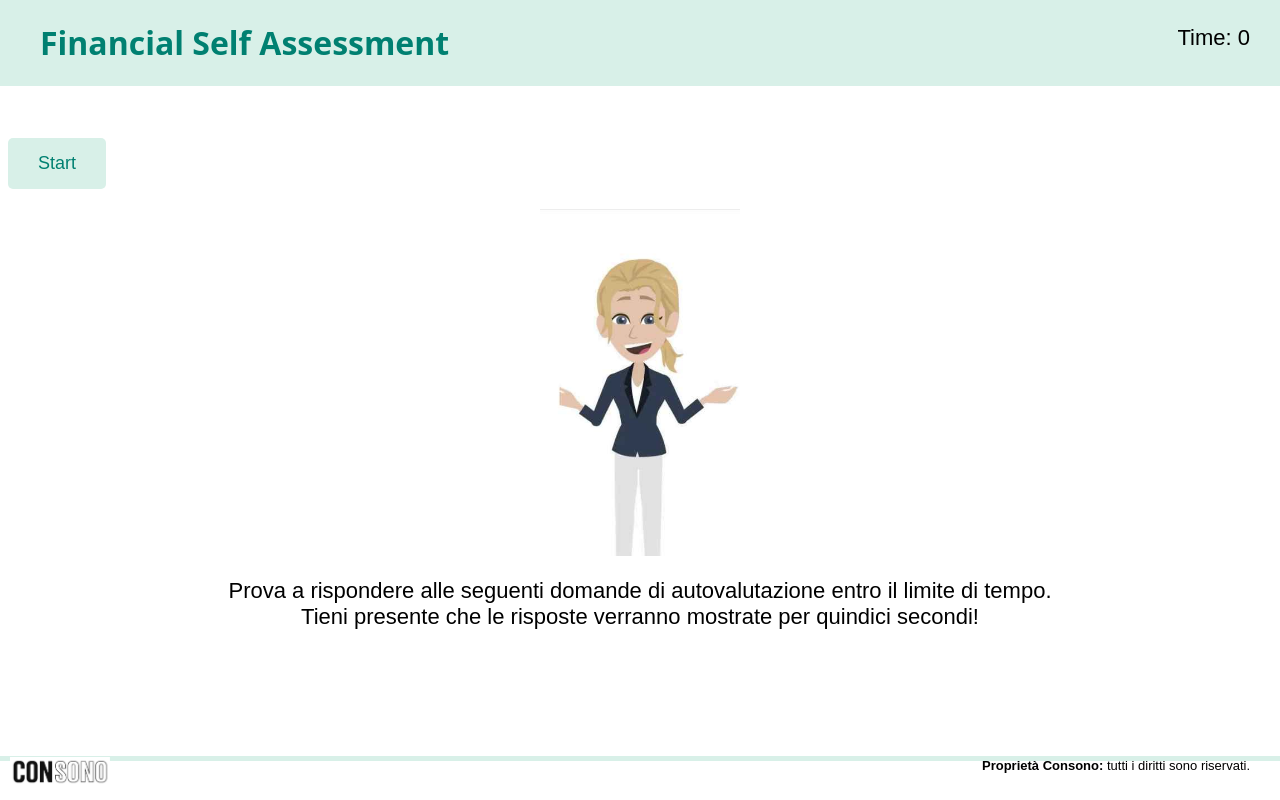
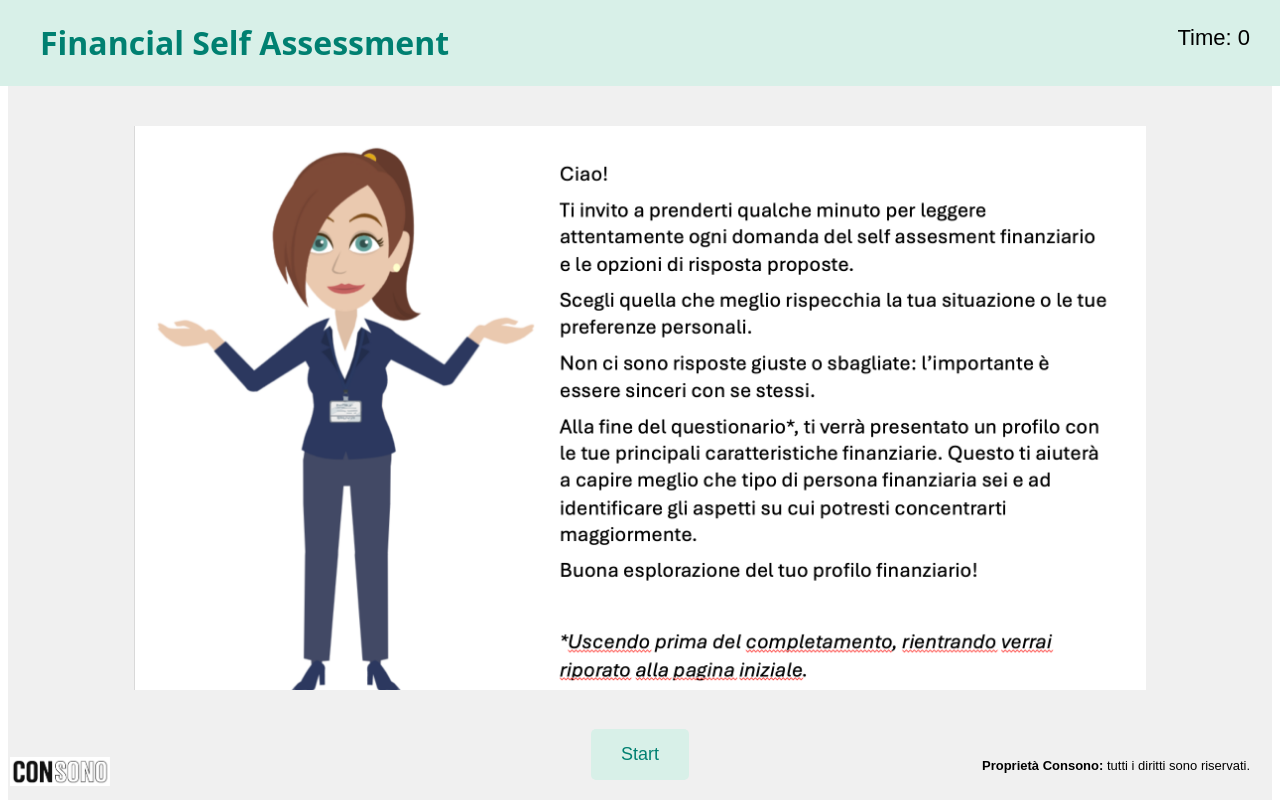
Before and after one commit to yildizsrcn/Consono, a plain HTML site: page index.html in a window 1280 px wide. Shown: the top 800 px of the page. Drawn offline with Linux system fonts and the light colour scheme.

Commit message:
entrance screen added

```diff
--- a/assets/logic.js
+++ b/assets/logic.js
@@ -12,6 +12,8 @@ const MAX_TIME = 15 * 60;
 let currentQuestionIndex = 0;
 
 function startAssessment() {
+    document.getElementById('entrance-screen').style.display = 'none';
+    document.getElementById('content-wrapper').style.display = 'block';
     console.log("Starting assessment");
     console.log("Total questions:", questions.length);
     displayApplicantInfoForm();
--- a/index.html
+++ b/index.html
@@ -9,22 +9,19 @@
     <title>Consono</title>
 </head>
 <body>
+    <div id="entrance-screen" style="display: flex; justify-content: center; align-items: center; width: 100%; height: 100vh; background-color: #f0f0f0;">
+        <img src="./assets/image/Entrance.png" alt="Entrance Image" style="max-width: 80%; max-height: 80%; object-fit: contain;">
+        <button id="start-button" onclick="startAssessment()" style="position: absolute; bottom: 20px; left: 50%; transform: translateX(-50%);">Start</button>
+    </div>
+    <br><br><br><br><br>
+
     <header>
         <div class="margin">
             <h1>Financial Self Assessment</h1>
         </div>
         <div class="timer">Time: <span id="time">0</span></div>
     </header>
-    <br><br><br><br><br>
     <div id="content-wrapper">
-        <button id="start-button" onclick="startAssessment()">Start</button>
-      <img src="./assets/image/gift.jpg" alt="Consono-image" class="intro-image image" />
-      <p>
-        Prova a rispondere alle seguenti domande di autovalutazione entro il limite di tempo.
-        <br>
-        Tieni presente che le risposte verranno mostrate per quindici secondi!
-      </p>
-      </div>
     <div id="question-container"></div>
     <br><br><br><br>
     <footer>
```
Lines whose indentation alone changed are shown as unchanged.
